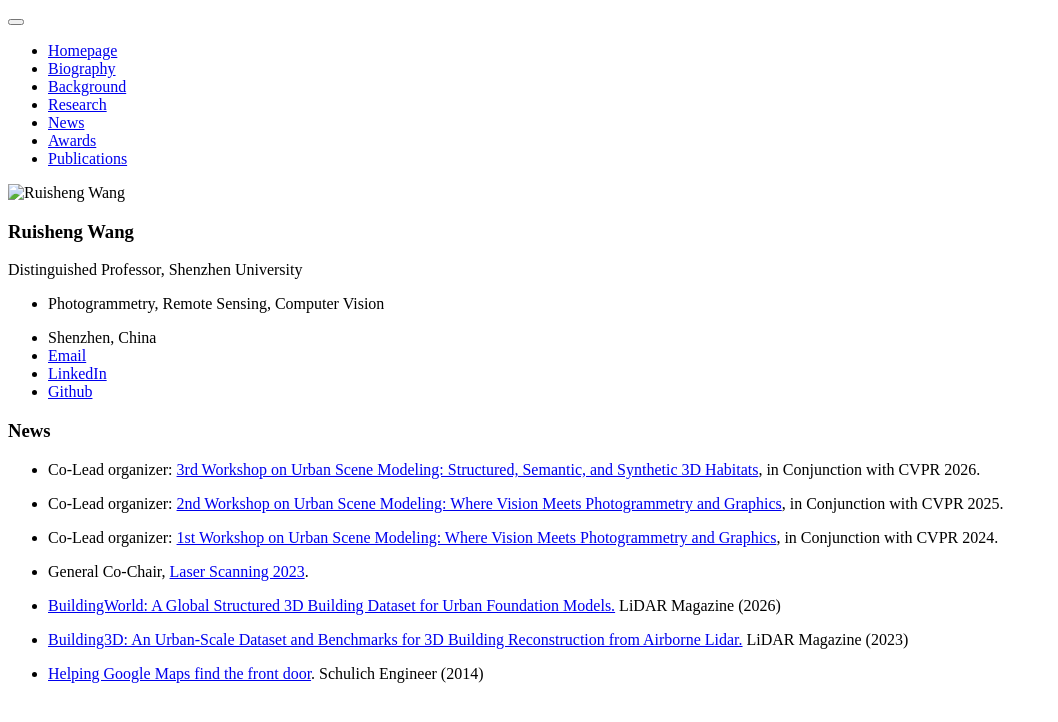
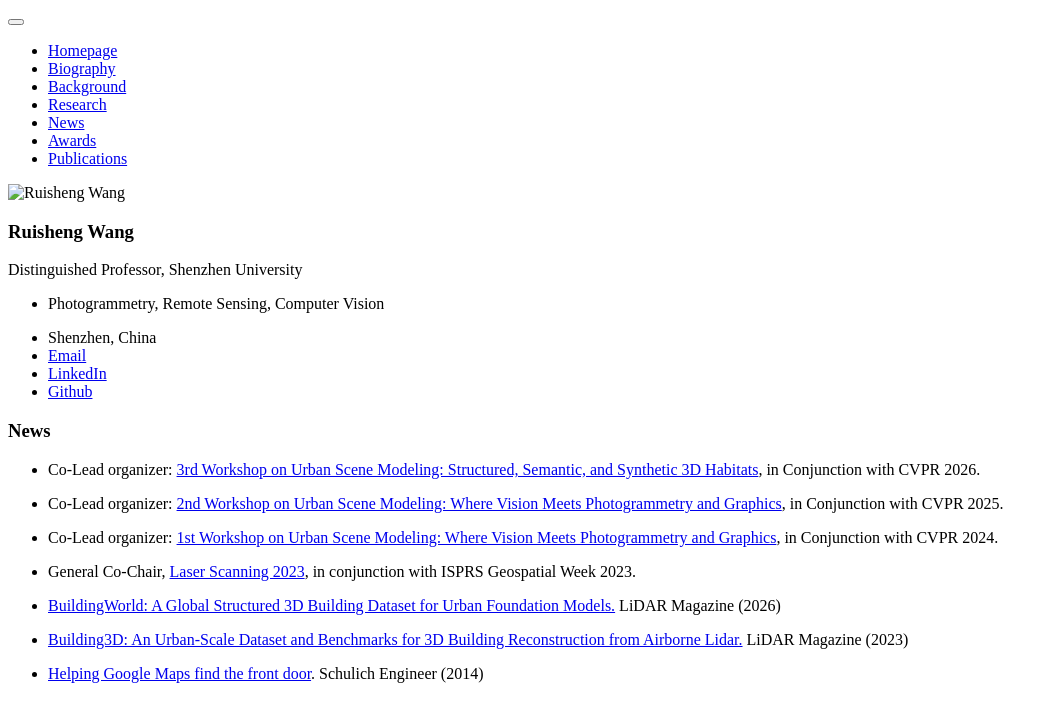
Before and after one commit to ruishengwang/ruishengwang.github.io, a Jekyll site: the page built from _pages/includes/news.md, in a window 1280 px wide. Shown: the top 722 px of the page, without its empty margins (0-1058 px from the left). Built offline with Jekyll 4.4.1, drawn with Linux system fonts in a browser that asks for light colours; our own code applies the rules of GitHub Pages for plain Markdown files.

Commit message:
Update news.md

```diff
--- a/_pages/includes/news.md
+++ b/_pages/includes/news.md
@@ -6,7 +6,7 @@
 
 - Co-Lead organizer: [1st Workshop on Urban Scene Modeling: Where Vision Meets Photogrammetry and Graphics](https://usm3d.github.io/2024/), in Conjunction with CVPR 2024.
 
-- General Co-Chair, [Laser Scanning 2023](https://gsw2023.com/index.php/project/laser-scanning-2023/).
+- General Co-Chair, [Laser Scanning 2023](https://gsw2023.com/index.php/project/laser-scanning-2023/), in conjunction with ISPRS Geospatial Week 2023.
 
 - [BuildingWorld: A Global Structured 3D Building Dataset for Urban Foundation Models.](https://lidarmag.com/2026/02/16/buildingworld-a-global-structured-3d-building-dataset-for-urban-foundation-models/) LiDAR Magazine (2026)
 
```
